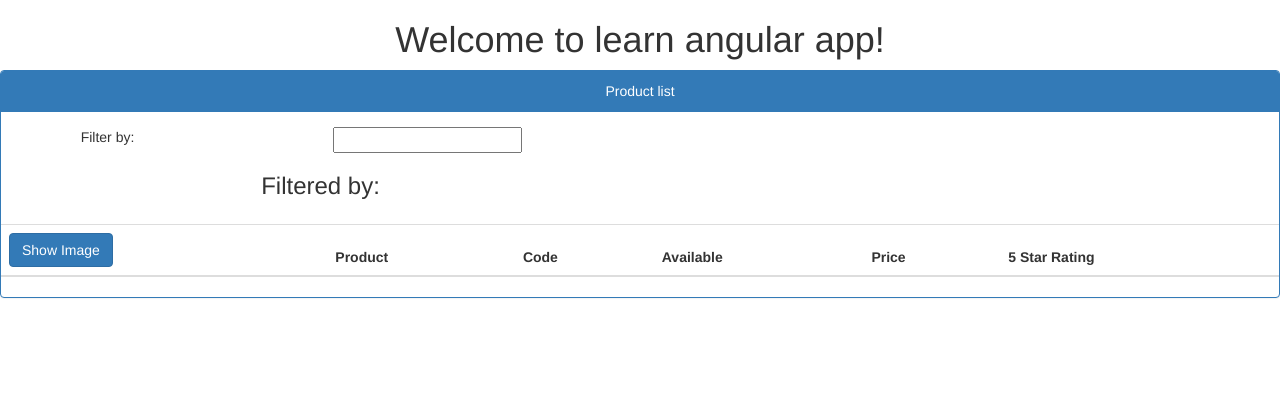
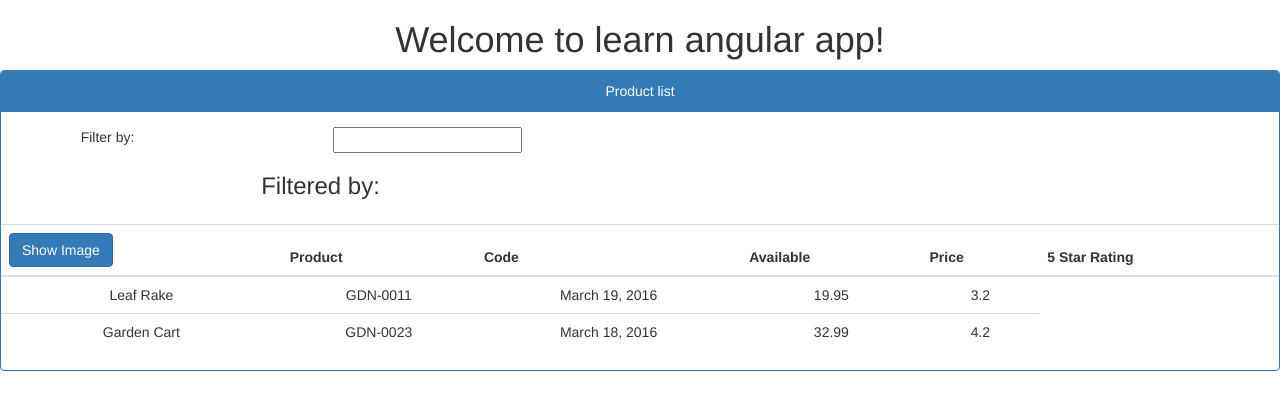
Before and after one commit to devmonte/learn-angular, an Angular app: page / in a window 1280 px wide. Shown: the top 410 px of the page. Built offline with nearby package versions, Linux system fonts and the light colour scheme.

Commit message:
Add simple binding into product list table

```diff
--- a/src/app/products/product-list.component.html
+++ b/src/app/products/product-list.component.html
@@ -16,7 +16,7 @@
         </div>
     </div>
     <div class="table responsive">
-        <table class="table">
+        <table class="table" *ngIf='products && products.length'>
             <thead>
                 <tr>
                     <th>
@@ -32,7 +32,14 @@
                 </tr>
             </thead>
             <tbody>
+                <tr *ngFor='let product of products'>
+                    <td>{{product.productName}}</td>
+                    <td>{{product.productCode}}</td>
+                    <td>{{product.releaseDate}}</td>
+                    <td>{{product.price}}</td>
+                    <td>{{product.starRating}}</td>
 
+                </tr>
             </tbody>
         </table>
     </div>
--- a/src/app/products/product-list.component.ts
+++ b/src/app/products/product-list.component.ts
@@ -6,4 +6,27 @@
 })
 export class ProductListComponent {
     pageTitle: 'Product List';
+    products: any[] = [
+        {
+            // tslint:disable:quotemark
+            "productId": 1,
+            "productName": "Leaf Rake",
+            "productCode": "GDN-0011",
+            "releaseDate": "March 19, 2016",
+            "description": "Leaf rake with 48-inch wooden handle.",
+            "price": 19.95,
+            "starRating": 3.2,
+            "imageUrl": "http://openclipart.org/image/300px/svg_to_png/26215/Anonymous_Leaf_Rake.png"
+        },
+        {
+            "productId": 2,
+            "productName": "Garden Cart",
+            "productCode": "GDN-0023",
+            "releaseDate": "March 18, 2016",
+            "description": "15 gallon capacity rolling garden cart",
+            "price": 32.99,
+            "starRating": 4.2,
+            "imageUrl": "http://openclipart.org/image/300px/svg_to_png/58471/garden_cart.png"
+        }
+    ];
 }
```
